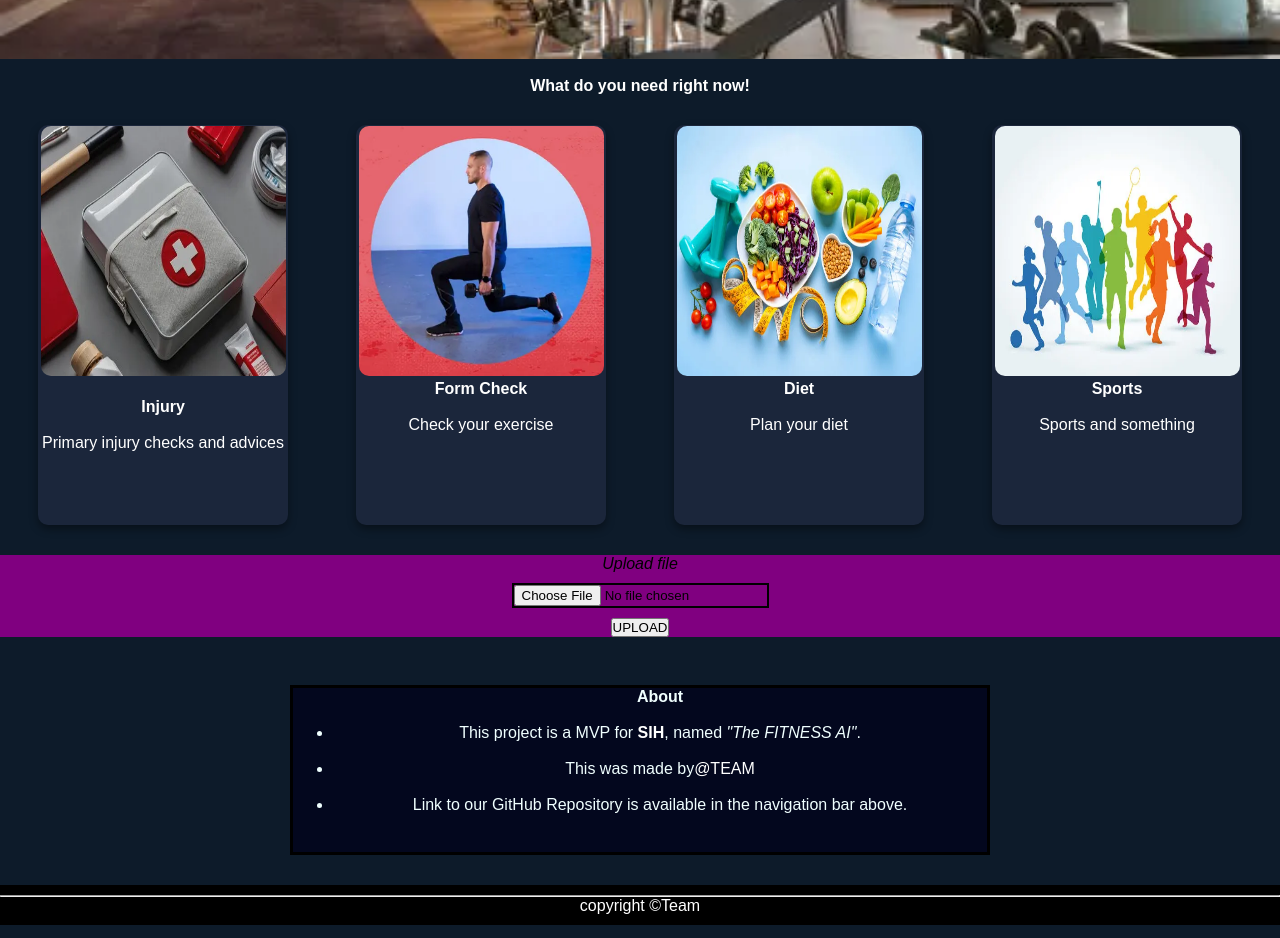
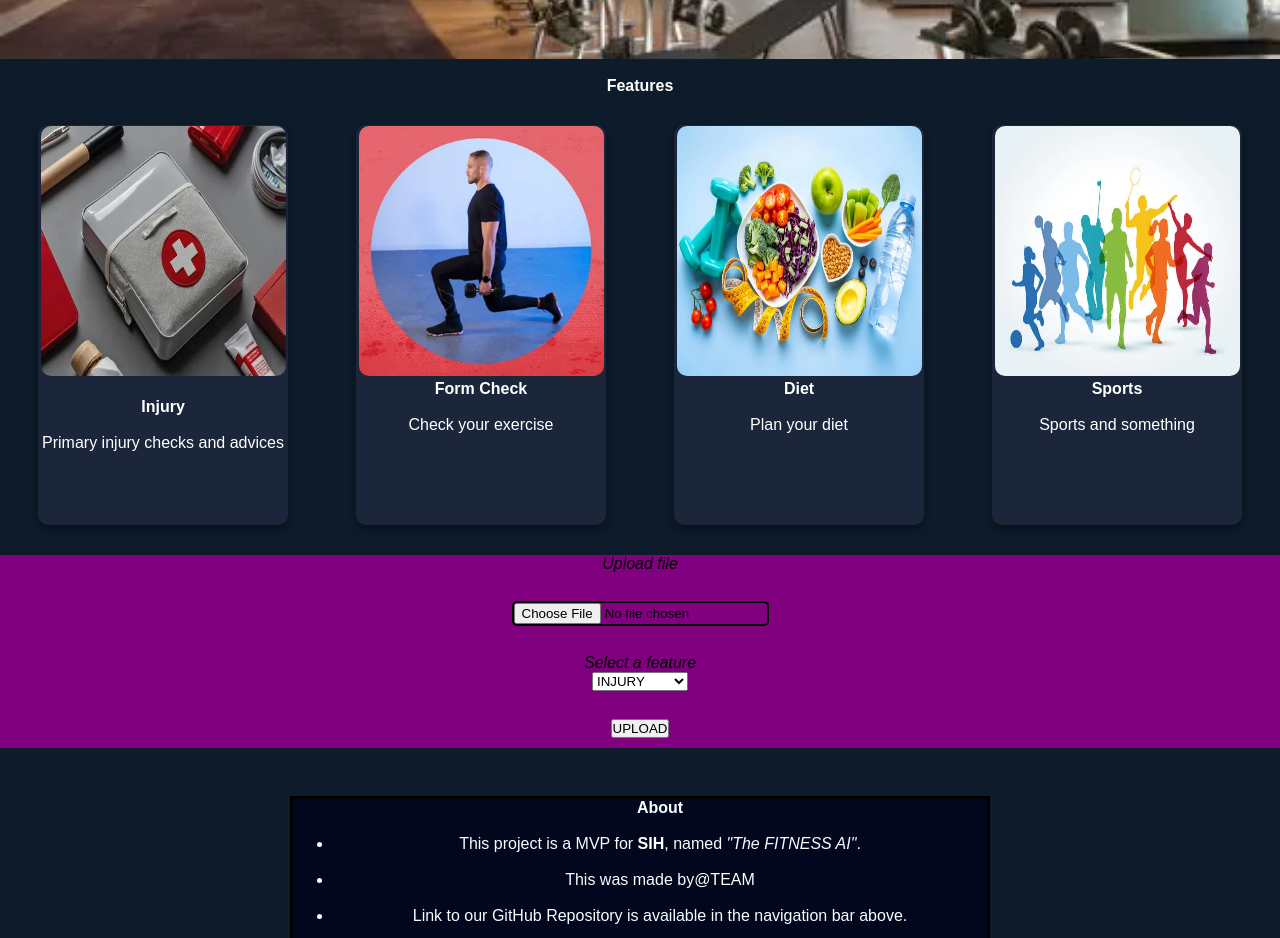
Before and after one commit to Asavare/sihrepository, a plain HTML site: page index.html in a window 1280 px wide. Shown: the part 467-1405 px from the top of the page. Drawn offline with Linux system fonts and the light colour scheme.

Commit message:
functionality for file upload

```diff
--- a/frontend/style.css
+++ b/frontend/style.css
@@ -116,11 +116,14 @@ border-radius: 10px;
 .upload input{
 border:2px solid black;
 margin:10px;
+border-radius: 5px;
 }
 button:hover{
 cursor: pointer;
 }
-
+button{
+    margin:10px;
+}
 .about{
     border: 3px solid black;
     margin: 5px;
--- a/index.html
+++ b/index.html
@@ -29,7 +29,7 @@
 </div>
 </div><br>
 <div class="info">
-    <b>What do you need right now! </b><br>
+    <b>Features</b><br>
     <div class="boxes">
                  <div class="box">
             <img src="frontend/Image Resources/3.webp" alt="abc"><br><br>
@@ -57,9 +57,16 @@
 </div>
 <div class="upload">
     <form action="frontend/function.js" method="post" enctype="multipart/form-data">
-        <label for="file">Upload file</label><br>
+        <label for="file">Upload file</label><br><br>
         <input type="file" id="file" name="file">
-        <br>
+        <br><br>
+        <label for="selectf">Select a feature</label><br>
+        <select id="selectf" name="selectf">
+            <option value="injury" id="injury">INJURY</option>
+            <option value="gym" id="gym">GYM FORM</option>
+            <option value="diet" id="diet">DIET</option>
+            <option value="sports" id="sports">SPORTS</option>
+        </select><br><br>
         <button type="submit">UPLOAD</button>
     </form>
 </div><br>
```
